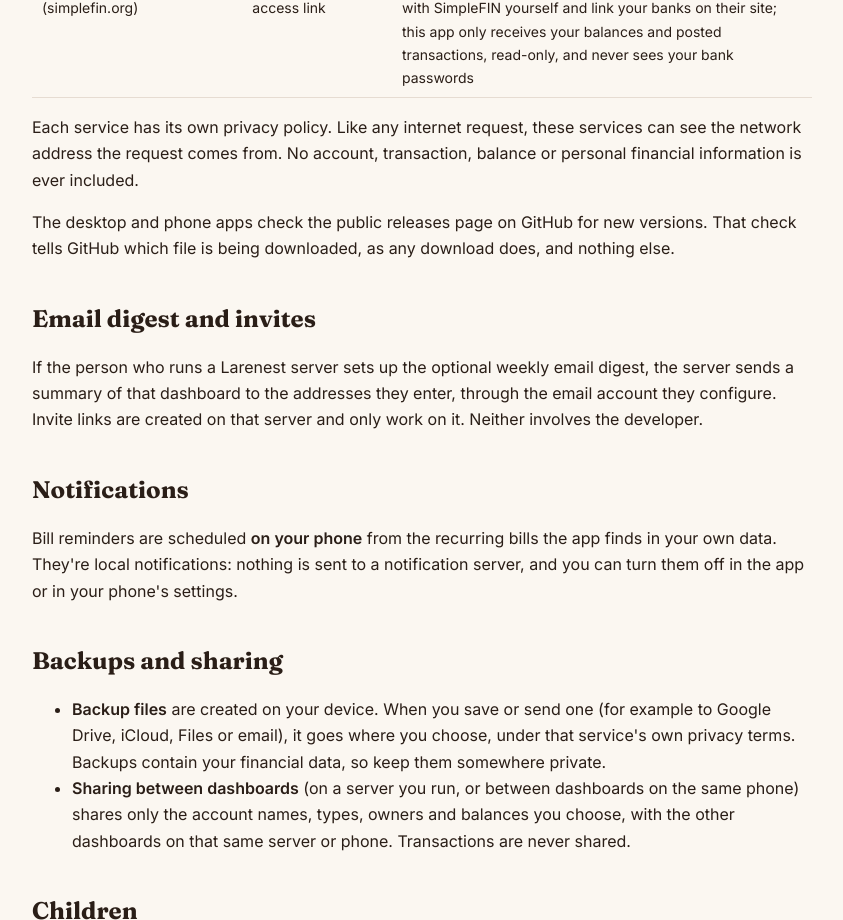
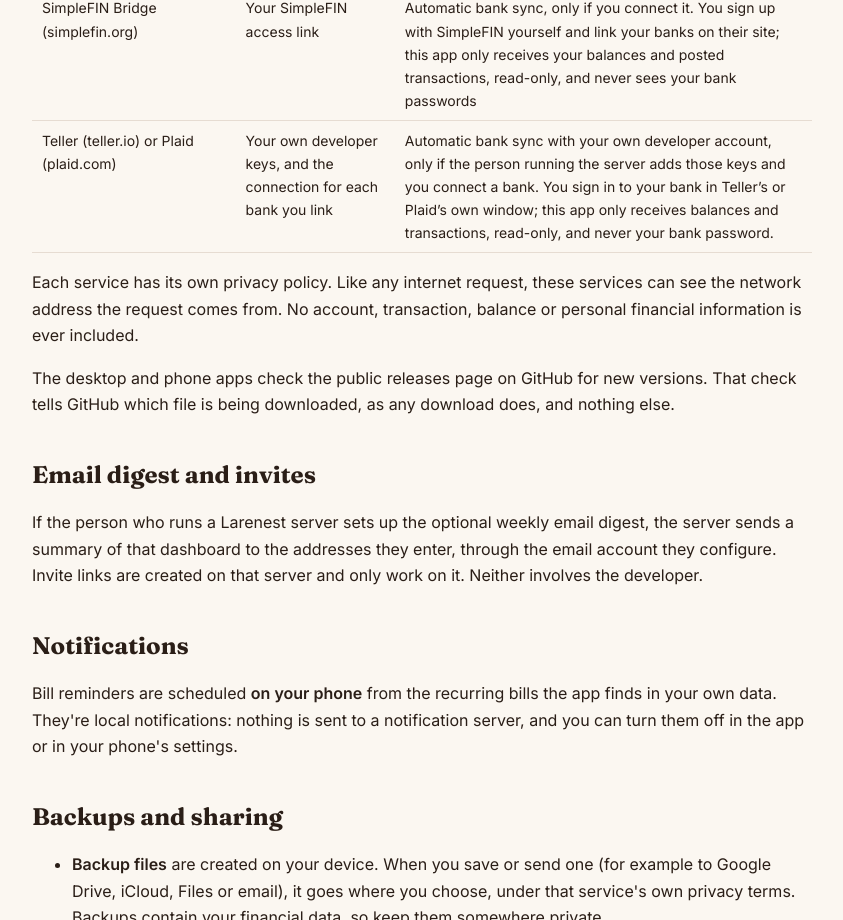
Before and after one commit to nmllr93-git/household_finances-releases, a plain HTML site: page docs/privacy/index.html in a window 1280 px wide. Shown: the part 1980-2900 px from the top of the page, without its empty margins (218-1061 px from the left). Drawn offline with Linux system fonts and the light colour scheme.

Commit message:
Privacy policy: Teller and Plaid (bring your own keys)
Co-Authored-By: Claude Opus 5.5 <noreply@anthropic.com>
Claude-Session: https://claude.ai/code/session_01M1CYmcXAvVvT6PdppCCTpH

```diff
--- a/docs/privacy/index.html
+++ b/docs/privacy/index.html
@@ -115,6 +115,11 @@ code{background:#F2E9DF;padding:1px 5px;border-radius:4px} .top{display:flex;ali
 <td>Your SimpleFIN access link</td>
 <td>Automatic bank sync, only if you connect it. You sign up with SimpleFIN yourself and link your banks on their site; this app only receives your balances and posted transactions, read-only, and never sees your bank passwords</td>
 </tr>
+<tr>
+<td>Teller (teller.io) or Plaid (plaid.com)</td>
+<td>Your own developer keys, and the connection for each bank you link</td>
+<td>Automatic bank sync with your own developer account, only if the person running the server adds those keys and you connect a bank. You sign in to your bank in Teller’s or Plaid’s own window; this app only receives balances and transactions, read-only, and never your bank password.</td>
+</tr>
 </tbody>
 </table>
 <p>Each service has its own privacy policy. Like any internet request, these services can see the network address the request comes from. No account, transaction, balance or personal financial information is ever included.</p>
```
Also changed, not shown: 1 other file.
